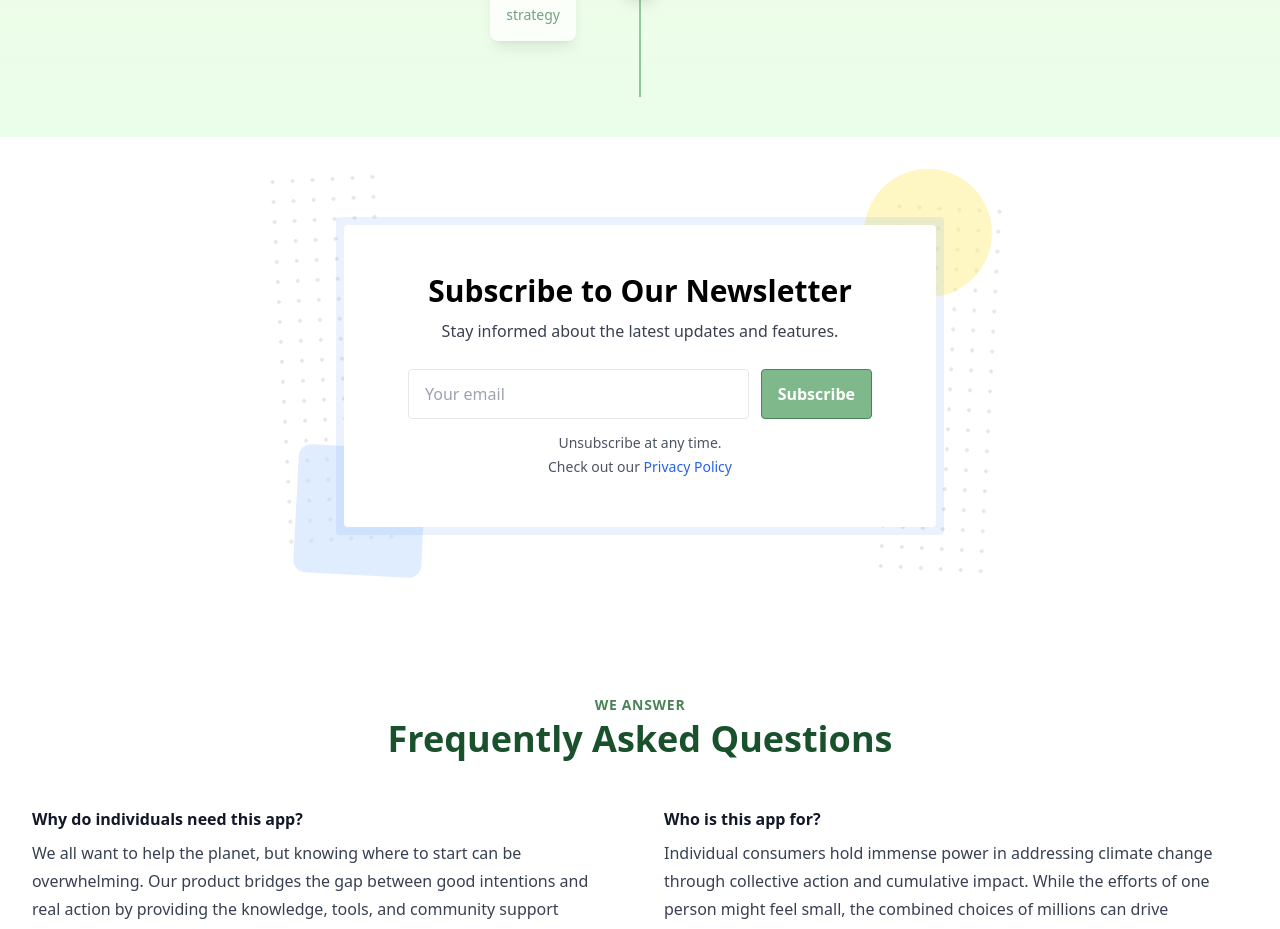
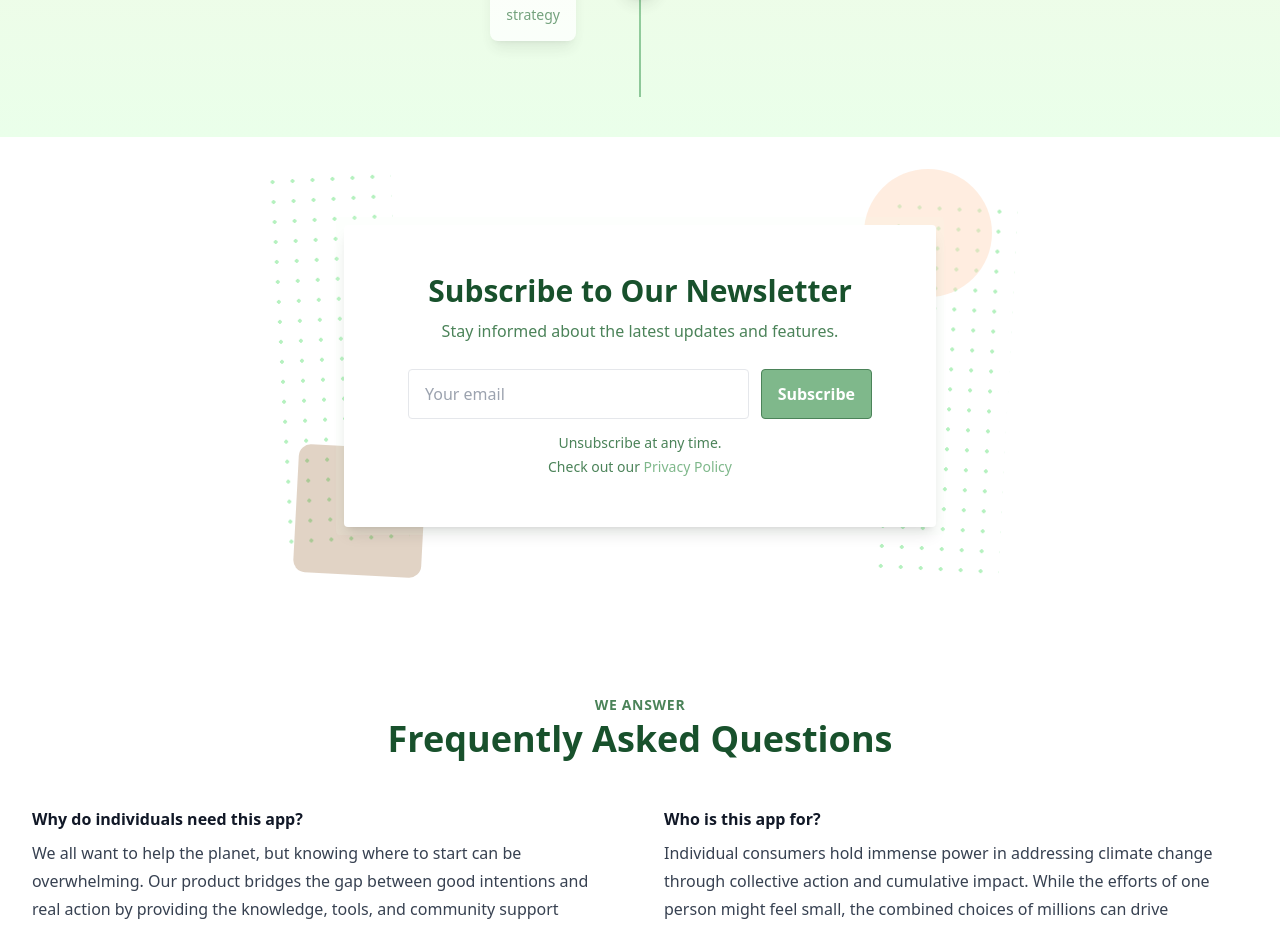
Before and after one commit to Act4Zero/LandingPage-GreenCompass, a Next.js app: page / in a window 1280 px wide. Shown: the part 4260-5189 px from the top of the page. Built offline with nearby package versions, Linux system fonts and the light colour scheme.

Commit message:
[Theme] Update Newsletter section

```diff
--- a/src/components/NewsletterSection.js
+++ b/src/components/NewsletterSection.js
@@ -14,38 +14,37 @@ function NewsletterSection(props) {
 
   const onSubmit = ({ email }) => {
     setSubscribed(true);
-    // Parent component can optionally
-    // find out when subscribed.
     props.onSubscribed && props.onSubscribed();
-    // Subscribe them
     newsletter.subscribe({ email });
   };
 
   return (
     <Section
       size={props.size}
-      bgColor={props.bgColor}
+      bgColor={props.bgColor || "bg-lightBg"}
       bgImage={props.bgImage}
       bgImageOpacity={props.bgImageOpacity}
-      textColor={props.textColor}
+      textColor={props.textColor || "text-green-darkest"}
     >
       <div className="container py-10 md:py-0">
         <div className="lg:w-2/3 xl:w-1/2 mx-auto relative">
-          <div className="absolute pattern-dots text-gray-200 top-0 left-0 w-32 h-48 md:h-96 transform -translate-y-12 -translate-x-16 -rotate-3" />
-          <div className="absolute pattern-dots text-gray-200 bottom-0 right-0 w-32 h-48 md:h-96 transform translate-y-12 translate-x-16 rotate-3" />
-          <div className="absolute rounded-full top-0 right-0 w-32 h-32 bg-yellow-200 bg-opacity-50 -mt-12 -mr-12" />
-          <div className="absolute rounded-xl bottom-0 left-0 w-32 h-32 bg-blue-200 bg-opacity-50 -mb-10 -ml-10 transform rotate-3" />
-          <div className="p-2 rounded text-center relative bg-blue-500 bg-opacity-10">
-            <div className="p-8 lg:py-12 lg:px-16 bg-white rounded">
-              <h3 className="text-2xl sm:text-3xl font-extrabold mb-2">
+          {/* Pattern and Accent Backgrounds */}
+          <div className="absolute pattern-dots text-green-light top-0 left-0 w-32 h-48 md:h-96 transform -translate-y-12 -translate-x-16 -rotate-3" />
+          <div className="absolute pattern-dots text-green-light bottom-0 right-0 w-32 h-48 md:h-96 transform translate-y-12 translate-x-16 rotate-3" />
+          <div className="absolute rounded-full top-0 right-0 w-32 h-32 bg-accentLight bg-opacity-50 -mt-12 -mr-12" />
+          <div className="absolute rounded-xl bottom-0 left-0 w-32 h-32 bg-brown bg-opacity-25 -mb-10 -ml-10 transform rotate-3" />
+          {/* Newsletter Content */}
+          <div className="p-2 rounded text-center relative bg-green-lightest bg-opacity-10">
+            <div className="p-8 lg:py-12 lg:px-16 bg-white rounded shadow-lg">
+              <h3 className="text-2xl sm:text-3xl font-extrabold mb-2 text-green-darkest">
                 {t("newsletter.title")}
               </h3>
-              <p className="prose prose-indigo mb-6">
+              <p className="prose prose-green mb-6 text-green-dark">
                 {t("newsletter.subtitle")}
               </p>
 
               {subscribed === true && (
-                <div className="mt-3 text-center">
+                <div className="mt-3 text-center text-green-dark">
                   {t("newsletter.success")}
                 </div>
               )}
@@ -63,16 +62,16 @@ function NewsletterSection(props) {
                         required: t("newsletter.inputRequired"),
                       })}
                     />
-                    <Button type="submit" size="lg">
+                    <Button type="submit" size="lg" variant="primary">
                       {t("newsletter.button")}
                     </Button>
                   </div>
-                  <p className="text-sm text-gray-600 leading-6">
+                  <p className="text-sm text-green-dark leading-6">
                     {t("newsletter.note")}
                     <br />
                     {t("newsletter.privacyPolicy.text")}{" "}
                     <Link href="/legal/privacy-policy">
-                      <a className="font-medium text-blue-600 hover:text-blue-400">
+                      <a className="font-medium text-green hover:text-green-dark">
                         {t("newsletter.privacyPolicy.link")}
                       </a>
                     </Link>
```
